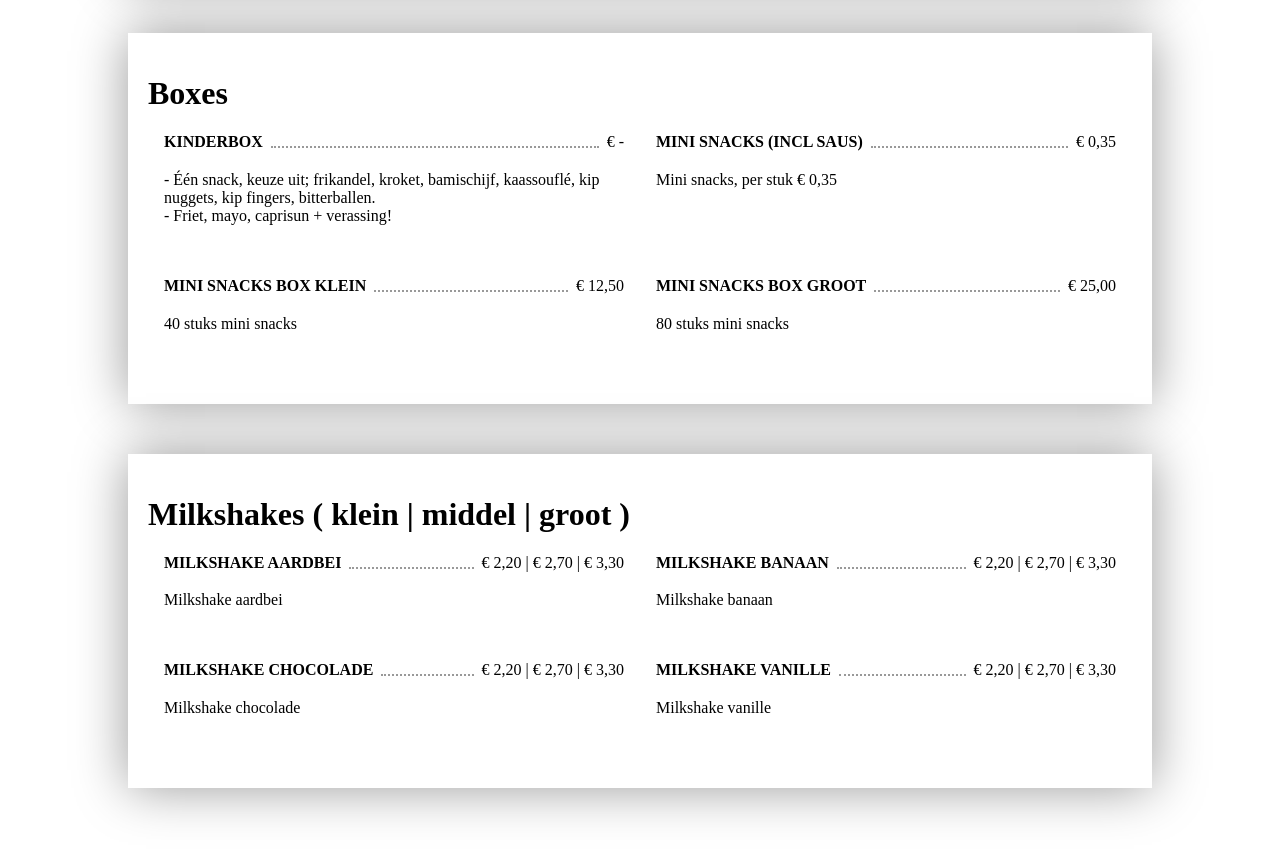
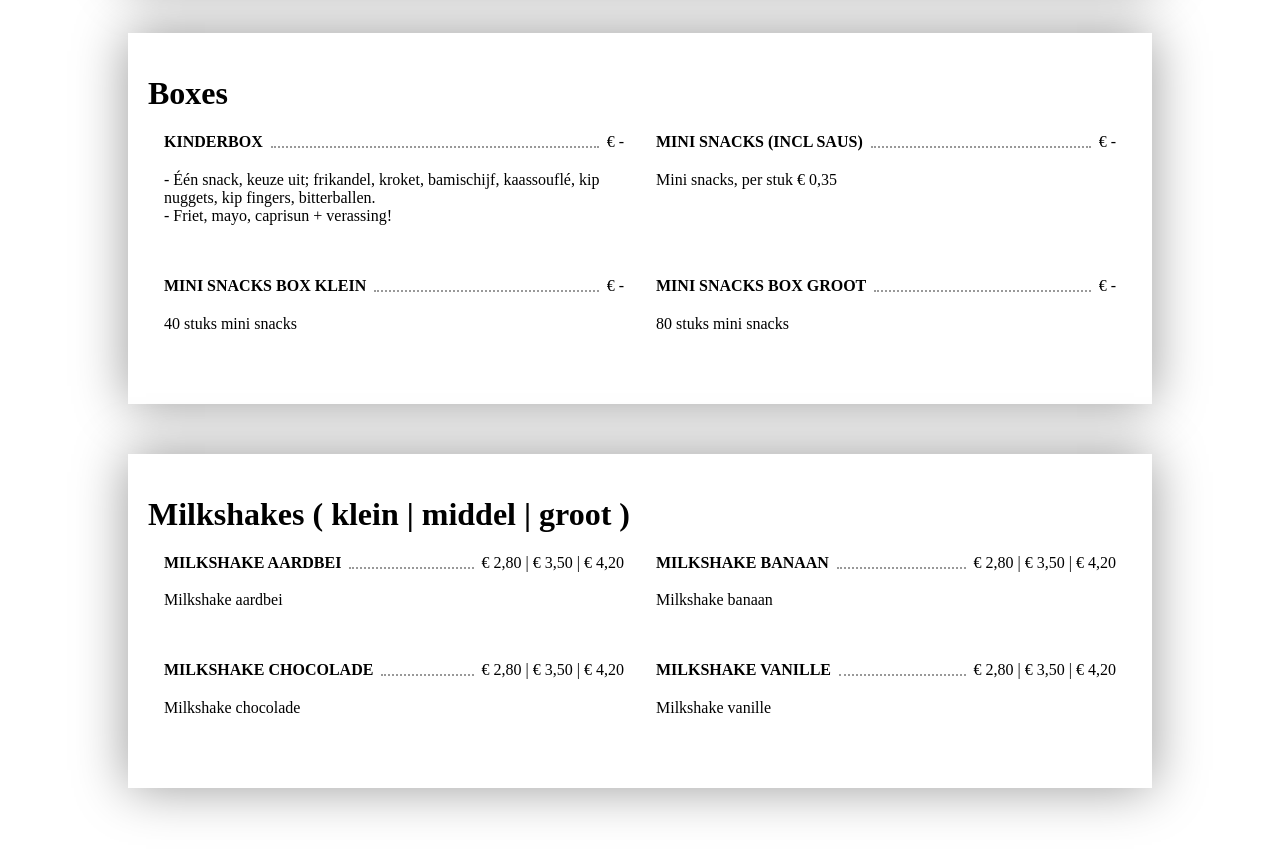
Before and after one commit to superusernils/friture-bij-jin.github.io, a plain HTML site: page index.html in a window 1280 px wide. Shown: the part 6960-7817 px from the top of the page. Drawn offline with Linux system fonts and the light colour scheme; a web font is replaced by a local one.

Commit message:
Update index.html
eenerlaatste update van het menu, volgende commit is de missende prijzen toevoegen en nieuwe snacks etc

```diff
--- a/index.html
+++ b/index.html
@@ -1494,7 +1494,7 @@
                         </h2>
                         <span class='spacer'></span>
                         <span class='price'>
-                          € 0,35
+                          € -
                         </span>
                       </header>
                       <p>
@@ -1510,7 +1510,7 @@
                         </h2>
                         <span class='spacer'></span>
                         <span class='price'>
-                          € 12,50
+                          € -
                         </span>
                       </header>
                       <p>
@@ -1526,7 +1526,7 @@
                         </h2>
                         <span class='spacer'></span>
                         <span class='price'>
-                          € 25,00
+                          € -
                         </span>
                       </header>
                       <p>
@@ -1550,7 +1550,7 @@
                         </h2>
                         <span class='spacer'></span>
                         <span class='price'>
-                          € 2,20 | € 2,70 | € 3,30
+                          € 2,80 | € 3,50 | € 4,20
                         </span>
                       </header>
                       <p>
@@ -1566,7 +1566,7 @@
                         </h2>
                         <span class='spacer'></span>
                         <span class='price'>
-                          € 2,20 | € 2,70 | € 3,30
+                          € 2,80 | € 3,50 | € 4,20
                         </span>
                       </header>
                       <p>
@@ -1582,7 +1582,7 @@
                         </h2>
                         <span class='spacer'></span>
                         <span class='price'>
-                          € 2,20 | € 2,70 | € 3,30
+                          € 2,80 | € 3,50 | € 4,20
                         </span>
                       </header>
                       <p>
@@ -1598,7 +1598,7 @@
                         </h2>
                         <span class='spacer'></span>
                         <span class='price'>
-                          € 2,20 | € 2,70 | € 3,30
+                          € 2,80 | € 3,50 | € 4,20
                         </span>
                       </header>
                       <p>
```
